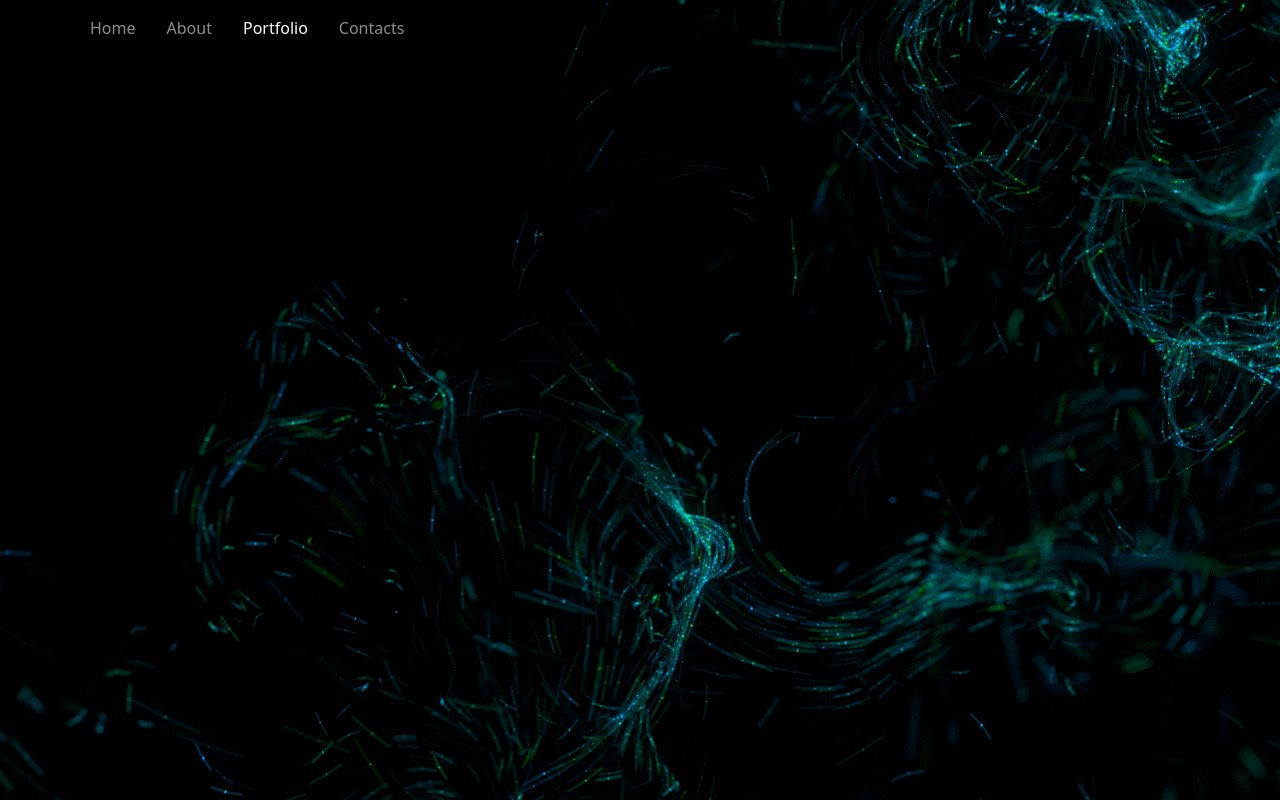
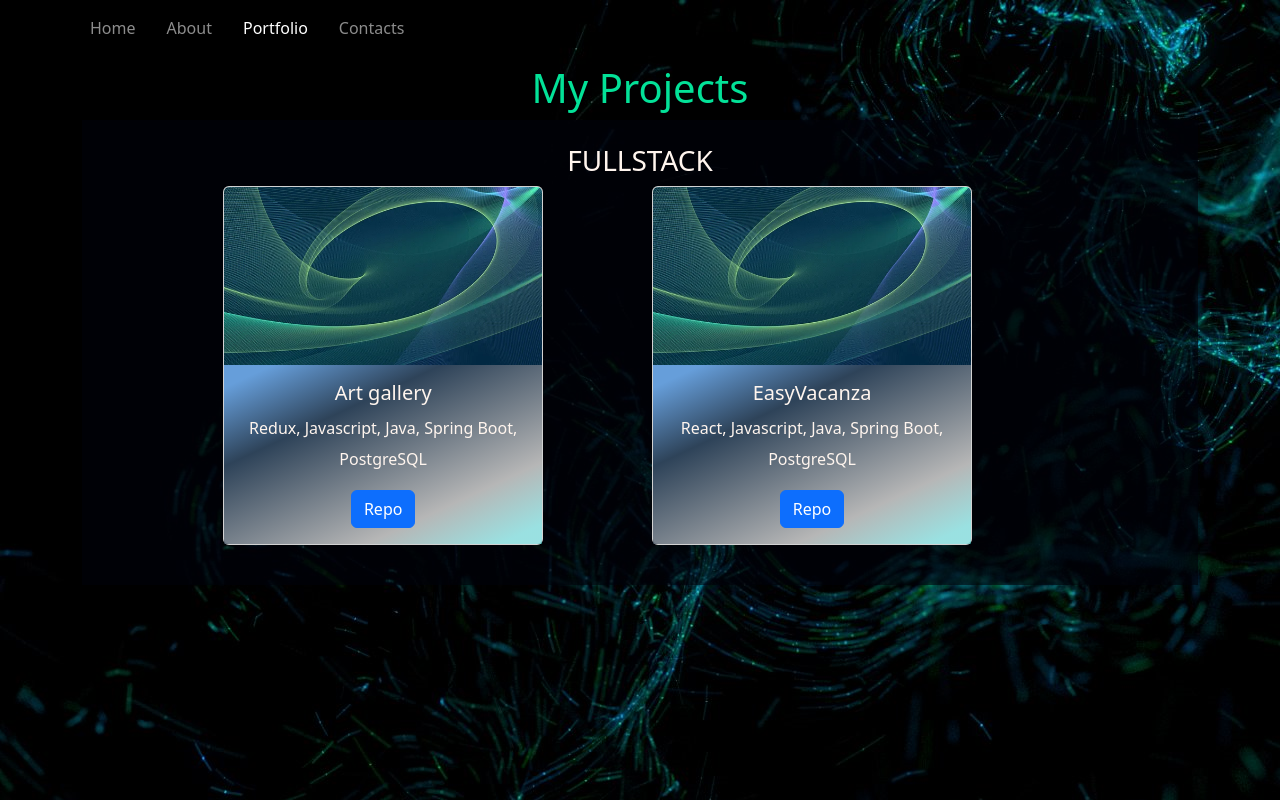
Before and after one commit to 369-Palma/portfolio, a React (Create React App) app: page /portfolio in a window 1280 px wide. Built offline with nearby package versions, Linux system fonts and the light colour scheme.

Commit message:
portfolio v.1.0.1

```diff
--- a/src/App.css
+++ b/src/App.css
@@ -272,50 +272,7 @@ p {
   animation-delay: 9s;
   color: rgb(5, 255, 172);
 }
-/* @-webkit-keyframes AlternateText {
-  0% {
-    opacity: 0;
-  }
-  2% {
-    opacity: 0;
-    -webkit-transform: translateY(-30px);
-    transform: translateY(-30px);
-  }
-  5% {
-    opacity: 0;
-    -webkit-transform: translateY(0px);
-    transform: translateY(0px);
-  }
-  17% {
-    opacity: 0.5;
-    -webkit-transform: translateY(0px);
-    transform: translateY(0px);
-  }
-  20% {
-    opacity: 1;
-    -webkit-transform: translateY(30px);
-    transform: translateY(30px);
-  }
 
-  25% {
-    opacity: 1;
-    -webkit-transform: translateY(30px);
-    transform: translateY(30px);
-  }
-  30% {
-    opacity: 0.5;
-    -webkit-transform: translateY(30px);
-    transform: translateY(30px);
-  }
-  40% {
-    opacity: 0;
-    -webkit-transform: translateY(30px);
-    transform: translateY(30px);
-  }
-  100% {
-    opacity: 0;
-  }
-} */
 @keyframes AlternateText {
   0% {
     opacity: 0;
@@ -366,3 +323,44 @@ p {
     transform: trasnlate(300px);
   }
 }
+
+/*  PORTFOLIO */
+.containerWorks {
+  background-color: #00030a9a;
+}
+
+.bottomCard {
+  color: seashell;
+  background: rgb(102, 158, 218);
+  background: linear-gradient(
+    155deg,
+    rgba(102, 158, 218, 1) 7%,
+    rgba(46, 67, 89, 1) 31%,
+    rgba(0, 1, 1, 0.2861519607843137) 75%,
+    rgba(31, 188, 189, 0.4514180672268907) 94%
+  );
+}
+
+/* @keyframes ShowInfo {
+  0% {
+    transform: translateY(0px);
+  }
+  50% {
+    transform: translateY(-100px);
+  }
+  100% {
+    transform: translateY(-300px);
+  }
+}
+
+.bottomCard:hover {
+  animation: ShowInfo 2s linear 1;
+} */
+
+.mini {
+  font-size: medium;
+}
+
+.carta {
+  width: 20rem;
+}
--- a/src/components/Portfolio.jsx
+++ b/src/components/Portfolio.jsx
@@ -1,5 +1,62 @@
+import { Container, Col, Row, Button, Card } from "react-bootstrap";
+import sfondo from "../assets/images/sfondo.jpg";
+import { Link } from "react-router-dom";
+
 const Portfolio = () => {
-  <></>;
+  return (
+    <>
+      <Container className="px-auto my-auto">
+        <h1> My Projects</h1>
+
+        {/* FULLSTACK PROJECTS */}
+
+        <div className="containerWorks d-flex justify-content-center p-4">
+          <Row>
+            <h3> FULLSTACK </h3>
+            <Col xs={12} md={6} className="flex-row">
+              <Card className="carta mb-3">
+                <Card.Img variant="top" src={sfondo} />
+                <Card.Body className="bottomCard">
+                  <Card.Title>Art gallery</Card.Title>
+                  {/*  <p>Showcase of an Apulian artist's gallery</p> */}
+                  <p className="mini">
+                    Redux, Javascript, Java, Spring Boot, PostgreSQL
+                  </p>
+
+                  <Link
+                    to="https://github.com/stars/369-Palma/lists/showcase-website-art"
+                    target="_blank"
+                  >
+                    <Button variant="primary">Repo</Button>
+                  </Link>
+                </Card.Body>
+              </Card>
+            </Col>
+            <Col xs={12} md={6}>
+              <Card className="carta mb-3">
+                <Card.Img variant="top" src={sfondo} />
+                <Card.Body className="bottomCard">
+                  <Card.Title>EasyVacanza</Card.Title>
+
+                  {/*  <p>Website for searching and booking holidays</p> */}
+                  <p className="mini">
+                    React, Javascript, Java, Spring Boot, PostgreSQL
+                  </p>
+
+                  <Link
+                    to="https://github.com/stars/369-Palma/lists/capstone-project"
+                    target="_blank"
+                  >
+                    <Button variant="primary">Repo</Button>
+                  </Link>
+                </Card.Body>
+              </Card>
+            </Col>
+          </Row>
+        </div>
+      </Container>
+    </>
+  );
 };
 
 export default Portfolio;
```
